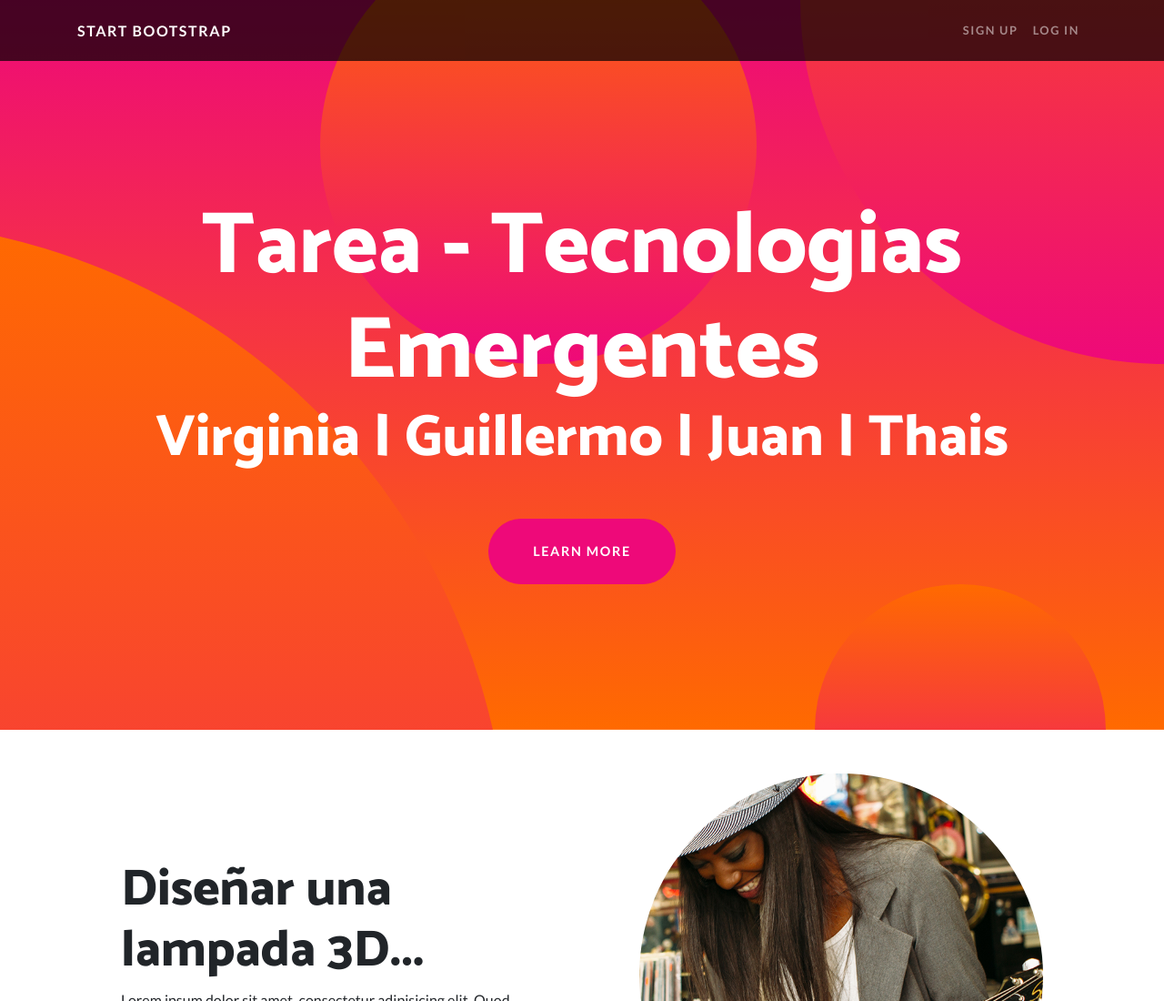
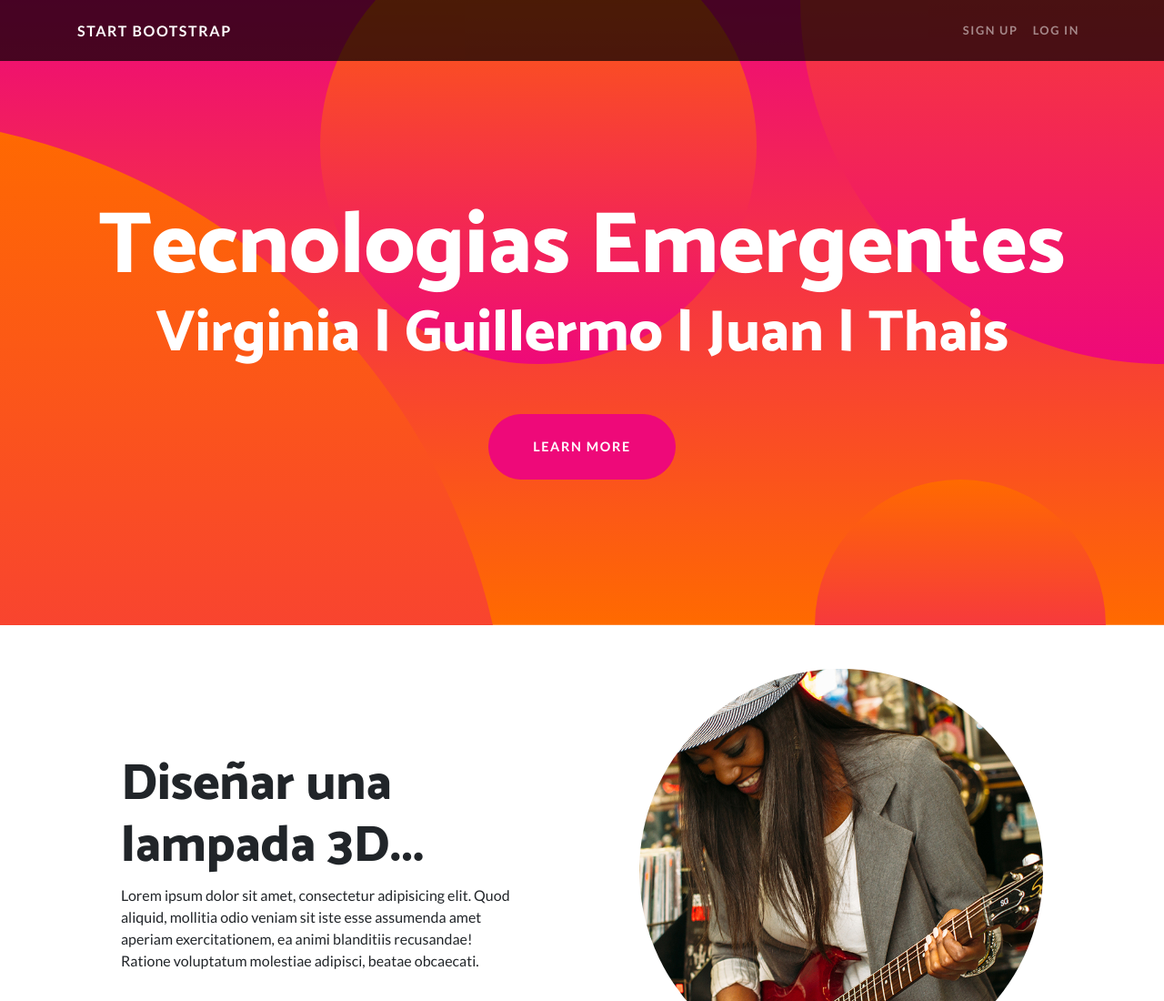
Before and after one commit to thaisruda/test-ab, a website: page index.html in a window 1280 px wide. Shown: the top 1100 px of the page at 91% size. Drawn offline with Linux system fonts and the light colour scheme.

Commit message:
Update index.html

```diff
--- a/index.html
+++ b/index.html
@@ -47,7 +47,7 @@
   <header class="masthead text-center text-white">
     <div class="masthead-content">
       <div class="container">
-        <h2 class="masthead-heading mb-0">Tarea - Tecnologias Emergentes</h2>
+        <h2 class="masthead-heading mb-0">Tecnologias Emergentes</h2>
         <h3 class="masthead-subheading mb-0">Virginia | Guillermo | Juan | Thais</h3>
         <a href="#" class="btn btn-primary btn-xl rounded-pill mt-5">Learn More</a>
       </div>
```
